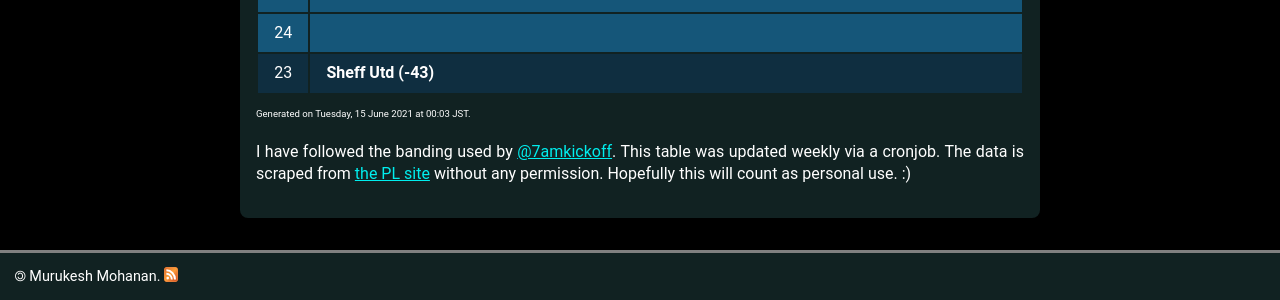
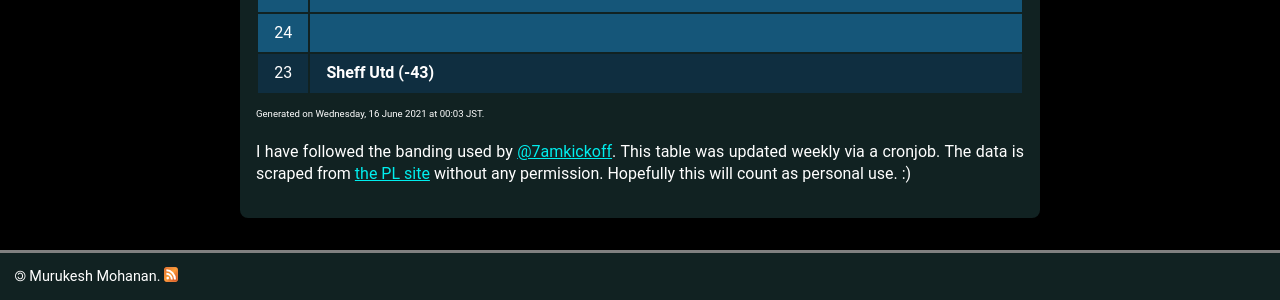
Before and after one commit to muru/muru.github.io, a Jekyll site: the page built from resources.md, in a window 1280 px wide and 900 px high, scrolled down 3463 px. Shown: the part 514-814 px from the top of the window. Built offline with Jekyll 4.4.1, drawn with Linux system fonts in a browser that asks for light colours; some web fonts are replaced.

Commit message:
updated cann-table: Wed 16 Jun 00:03:21 JST 2021

```diff
--- a/cann-table.html
+++ b/cann-table.html
@@ -341,4 +341,4 @@
 		</td>
  	</tr>
 </table>
-<span id="cann-gen-note"> Generated on  Tuesday, 15 June 2021 at 00:03 JST. </span>
+<span id="cann-gen-note"> Generated on  Wednesday, 16 June 2021 at 00:03 JST. </span>
```
